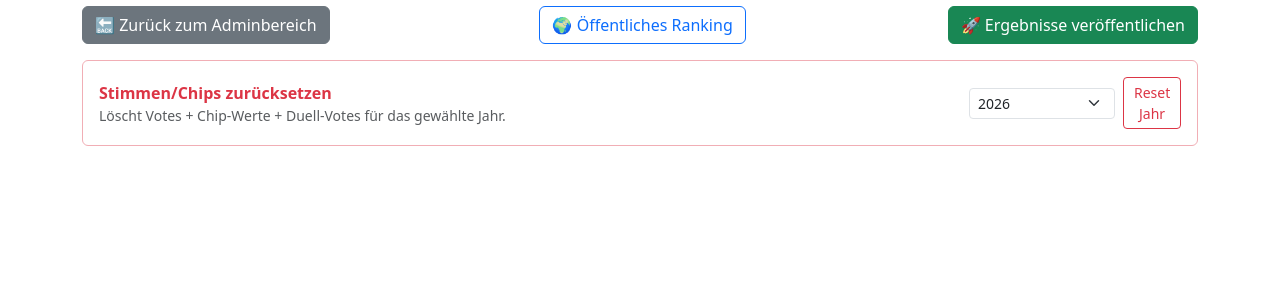
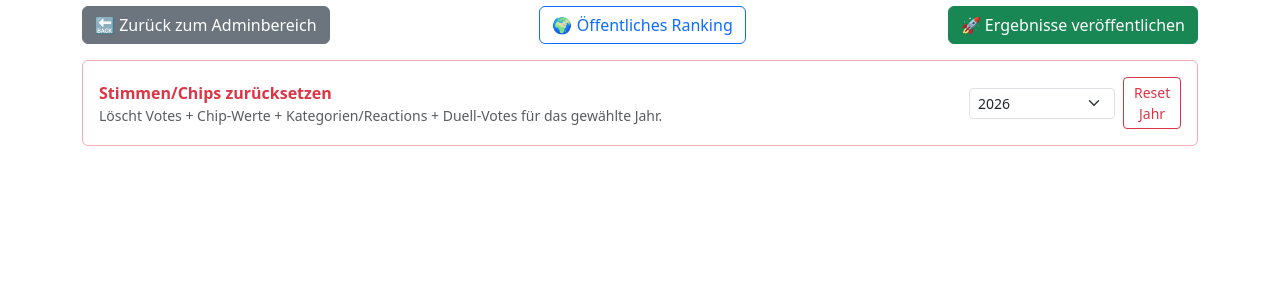
Before and after one commit to MinhMTV/Photo_Voting_Contest, a Flask app: page /results in a window 1280 px wide. Shown: the part 190-490 px from the top of the page. Run offline with Flask 3, Linux system fonts and the light colour scheme; the visitor is signed in with stand-in values (Sample User, id 1); data that the repository does not hold is empty.

Commit message:
Reset reactions/categories too in admin year reset

```diff
--- a/app/routes.py
+++ b/app/routes.py
@@ -812,6 +812,7 @@ def reset_year_votes_admin():
 
     db = get_db()
     db.execute('DELETE FROM votes WHERE contest_year = ?', (year,))
+    db.execute('DELETE FROM reactions WHERE contest_year = ?', (year,))
     db.execute('DELETE FROM duel_votes WHERE contest_year = ?', (year,))
     db.commit()
 
--- a/app/templates/results.html
+++ b/app/templates/results.html
@@ -56,7 +56,7 @@
         <div class="card-body d-flex flex-wrap gap-2 align-items-center justify-content-between">
             <div>
                 <div class="fw-semibold text-danger">Stimmen/Chips zurücksetzen</div>
-                <div class="small text-muted">Löscht Votes + Chip-Werte + Duell-Votes für das gewählte Jahr.</div>
+                <div class="small text-muted">Löscht Votes + Chip-Werte + Kategorien/Reactions + Duell-Votes für das gewählte Jahr.</div>
             </div>
             <form method="POST" action="{{ url_for('main.reset_year_votes_admin') }}" class="d-flex gap-2 align-items-center" onsubmit="return confirm('Wirklich alle Stimmen/Chips für dieses Jahr löschen?');">
                 <select name="year" class="form-select form-select-sm" style="min-width: 120px;">
```
